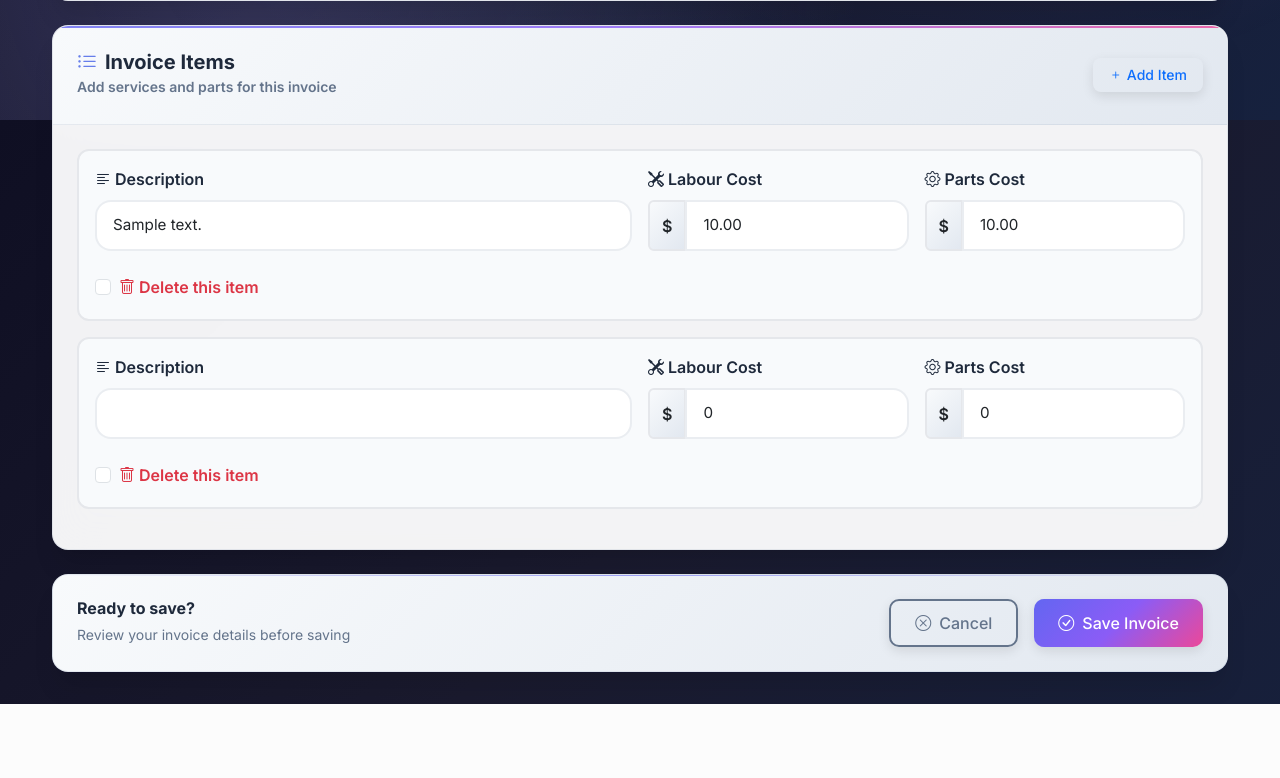
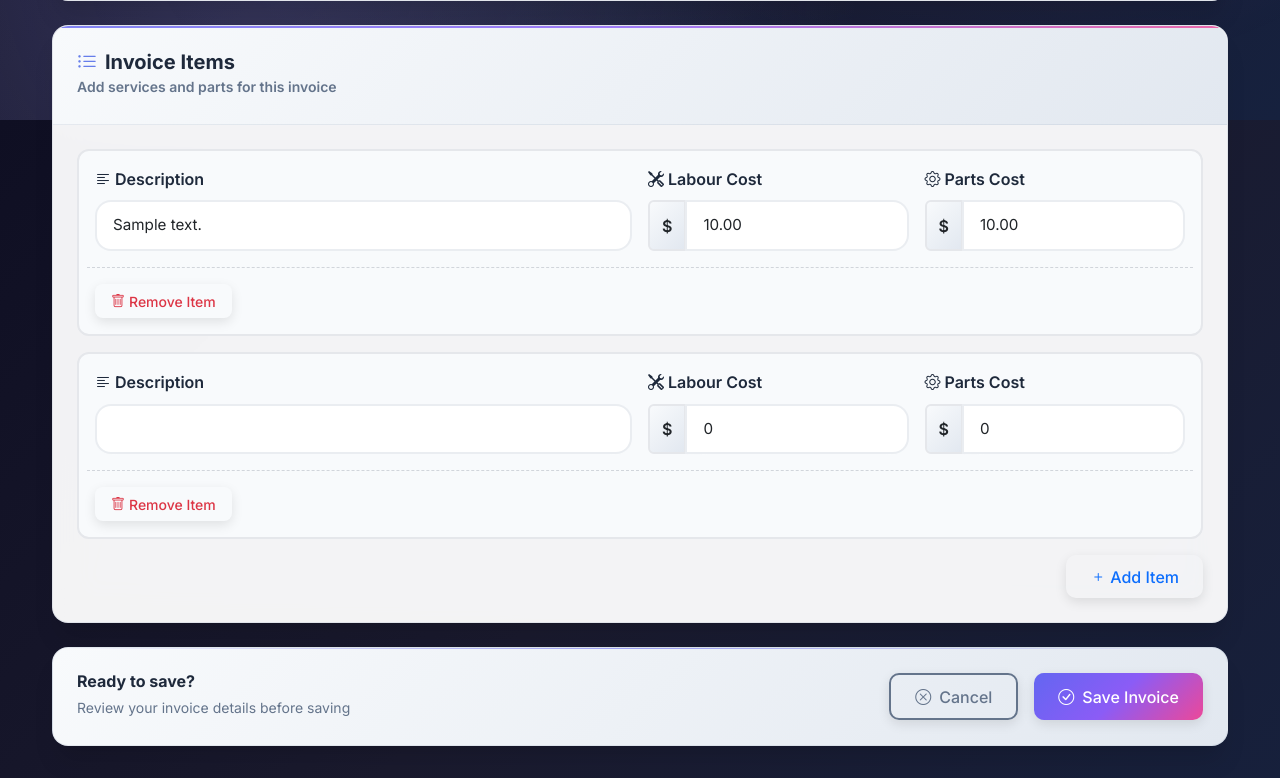
Before and after one commit to liamdatt/InvoiceGen, a Django app: page /invoices/1/edit/ in a window 1280 px wide. Shown: the part 680-1458 px from the top of the page. Before the commit the page ends 1384 px from the top, so only its background shows below. Run offline with Django 5.2, Linux system fonts and the light colour scheme; a user stored in the database is signed in; tables that the repository leaves empty hold one stand-in row (values such as "Sample post").

Commit message:
Improve general invoice item interactions

```diff
--- a/templates/invoices/form.html
+++ b/templates/invoices/form.html
@@ -61,16 +61,11 @@
   <div class="row g-4 mb-4" data-invoice-type-visible="GENERAL">
     <div class="col-12">
       <div class="card" style="border-radius: 16px;">
-        <div class="card-header d-flex justify-content-between align-items-center" style="background: linear-gradient(135deg, #f8fafc 0%, #e2e8f0 100%); border-radius: 16px 16px 0 0 !important;">
-          <div>
+        <div class="card-header" style="background: linear-gradient(135deg, #f8fafc 0%, #e2e8f0 100%); border-radius: 16px 16px 0 0 !important;">
           <h5 class="mb-0 fw-bold">
             <i class="bi bi-list-ul me-2" style="color: #667eea;"></i>Invoice Items
           </h5>
           <small class="text-muted">Add services and parts for this invoice</small>
-          </div>
-          <button type="button" class="btn btn-outline-primary btn-sm" onclick="addItem()" style="border-radius: 8px;">
-            <i class="bi bi-plus me-1"></i>Add Item
-          </button>
         </div>
         <div class="card-body p-4">
           {{ formset.management_form }}
@@ -105,16 +100,21 @@
                       {{ f.parts_cost }}
                     </div>
                   </div>
+                  <div class="col-12 d-flex flex-column flex-md-row justify-content-md-between align-items-md-center gap-2 mt-3 item-row-footer">
+                    <span class="text-muted small item-remove-feedback d-none">
+                      <i class="bi bi-info-circle me-1"></i>This item will be removed when you save the invoice.
+                    </span>
+                    <div class="d-flex gap-2 align-items-center">
                       {% if f.DELETE %}
-                    <div class="col-12">
-                      <div class="form-check mt-2">
+                        <span class="d-none delete-checkbox-wrapper">
                           {{ f.DELETE }}
-                        <label class="form-check-label text-danger fw-semibold">
-                          <i class="bi bi-trash me-1"></i>Delete this item
-                        </label>
+                        </span>
+                      {% endif %}
+                      <button type="button" class="btn btn-outline-danger btn-sm" data-action="remove-item" style="border-radius: 8px;">
+                        <i class="bi bi-trash me-1"></i>Remove Item
+                      </button>
                     </div>
                   </div>
-                  {% endif %}
                 </div>
               </div>
             {% endfor %}
@@ -150,16 +150,21 @@
                     {{ formset.empty_form.parts_cost }}
                   </div>
                 </div>
+                <div class="col-12 d-flex flex-column flex-md-row justify-content-md-between align-items-md-center gap-2 mt-3 item-row-footer">
+                  <span class="text-muted small item-remove-feedback d-none">
+                    <i class="bi bi-info-circle me-1"></i>This item will be removed when you save the invoice.
+                  </span>
+                  <div class="d-flex gap-2 align-items-center">
                     {% if formset.empty_form.DELETE %}
-                  <div class="col-12">
-                    <div class="form-check mt-2">
+                      <span class="d-none delete-checkbox-wrapper">
                         {{ formset.empty_form.DELETE }}
-                      <label class="form-check-label text-danger fw-semibold">
-                        <i class="bi bi-trash me-1"></i>Delete this item
-                      </label>
+                      </span>
+                    {% endif %}
+                    <button type="button" class="btn btn-outline-danger btn-sm" data-action="remove-item" style="border-radius: 8px;">
+                      <i class="bi bi-trash me-1"></i>Remove Item
+                    </button>
                   </div>
                 </div>
-                {% endif %}
               </div>
             </div>
           </template>
@@ -168,6 +173,12 @@
             <i class="bi bi-inbox" style="font-size: 3rem; color: #e5e7eb; margin-bottom: 1rem;"></i>
             <h6 class="text-muted">No items added yet</h6>
             <p class="text-muted small">Click "Add Item" to start building your invoice</p>
+          </div>
+
+          <div class="d-flex justify-content-center justify-content-md-end mt-3">
+            <button type="button" class="btn btn-outline-primary" onclick="addItem()" style="border-radius: 10px;">
+              <i class="bi bi-plus me-1"></i>Add Item
+            </button>
           </div>
         </div>
       </div>
@@ -289,6 +300,69 @@
     }
   }
 
+  function rememberOriginalRequired(row) {
+    row.querySelectorAll('input, select, textarea').forEach(function(input) {
+      if (!input.dataset.originalRequired) {
+        input.dataset.originalRequired = input.required ? '1' : '0';
+      }
+    });
+  }
+
+  function setItemRowDeleteState(row, shouldDelete) {
+    if (!row) {
+      return;
+    }
+
+    const deleteField = row.querySelector('input[type="checkbox"][name$="-DELETE"]');
+    const feedback = row.querySelector('.item-remove-feedback');
+    const actionButton = row.querySelector('[data-action="remove-item"]');
+
+    if (deleteField) {
+      deleteField.checked = shouldDelete;
+    }
+
+    row.dataset.deleted = shouldDelete ? '1' : '0';
+    row.classList.toggle('item-row-deleted', shouldDelete);
+
+    row.querySelectorAll('input, select, textarea').forEach(function(input) {
+      if (input === deleteField) {
+        return;
+      }
+      const wasRequired = input.dataset.originalRequired === '1';
+      input.required = shouldDelete ? false : wasRequired;
+      if (shouldDelete) {
+        input.classList.remove('is-valid', 'is-invalid');
+      }
+    });
+
+    if (feedback) {
+      feedback.classList.toggle('d-none', !shouldDelete);
+    }
+
+    if (actionButton) {
+      if (shouldDelete) {
+        actionButton.classList.remove('btn-outline-danger');
+        actionButton.classList.add('btn-outline-secondary');
+        actionButton.innerHTML = '<i class="bi bi-arrow-counterclockwise me-1"></i>Undo Remove';
+      } else {
+        actionButton.classList.remove('btn-outline-secondary');
+        actionButton.classList.add('btn-outline-danger');
+        actionButton.innerHTML = '<i class="bi bi-trash me-1"></i>Remove Item';
+      }
+    }
+  }
+
+  function initializeItemRow(row) {
+    if (!row) {
+      return;
+    }
+
+    rememberOriginalRequired(row);
+    const deleteField = row.querySelector('input[type="checkbox"][name$="-DELETE"]');
+    const isDeleted = deleteField ? deleteField.checked : false;
+    setItemRowDeleteState(row, isDeleted);
+  }
+
   function addItem() {
     const itemsContainer = document.getElementById('items');
     const prefix = itemsContainer.dataset.formsetPrefix;
@@ -311,25 +385,46 @@
 
     applyBootstrapStyles(newForm);
     attachValidationHandlers(newForm);
+    initializeItemRow(newForm);
     toggleEmptyState();
   }
 
   document.addEventListener('DOMContentLoaded', function() {
     applyBootstrapStyles();
     attachValidationHandlers();
+    document.querySelectorAll('.item-row').forEach(initializeItemRow);
     toggleEmptyState();
     updateInvoiceTypeUI();
 
     const itemsContainer = document.getElementById('items');
+    if (itemsContainer) {
       itemsContainer.addEventListener('change', function(event) {
         if (event.target.matches('input[type="checkbox"][name$="-DELETE"]')) {
           const row = event.target.closest('.item-row');
           if (row) {
-          row.classList.toggle('item-row-deleted', event.target.checked);
+            setItemRowDeleteState(row, event.target.checked);
           }
           toggleEmptyState();
         }
       });
+
+      itemsContainer.addEventListener('click', function(event) {
+        const button = event.target.closest('[data-action="remove-item"]');
+        if (!button) {
+          return;
+        }
+
+        event.preventDefault();
+        const row = button.closest('.item-row');
+        if (!row) {
+          return;
+        }
+
+        const shouldDelete = row.dataset.deleted !== '1';
+        setItemRowDeleteState(row, shouldDelete);
+        toggleEmptyState();
+      });
+    }
 
     const invoiceTypeField = document.querySelector('[name="invoice_type"]');
     if (invoiceTypeField) {
@@ -358,6 +453,16 @@
   .item-row.item-row-deleted {
     opacity: 0.6;
     border-style: dashed;
+    background: rgba(229, 231, 235, 0.6) !important;
+  }
+
+  .item-row-footer {
+    border-top: 1px dashed #d1d5db;
+    padding-top: 1rem;
+  }
+
+  .item-remove-feedback {
+    font-style: italic;
   }
 
   .form-control.is-valid {
```
Also changed, not shown: templates/invoices/_detail_document_general.html (+26 -2 lines). Lines whose indentation alone changed are shown as unchanged.
